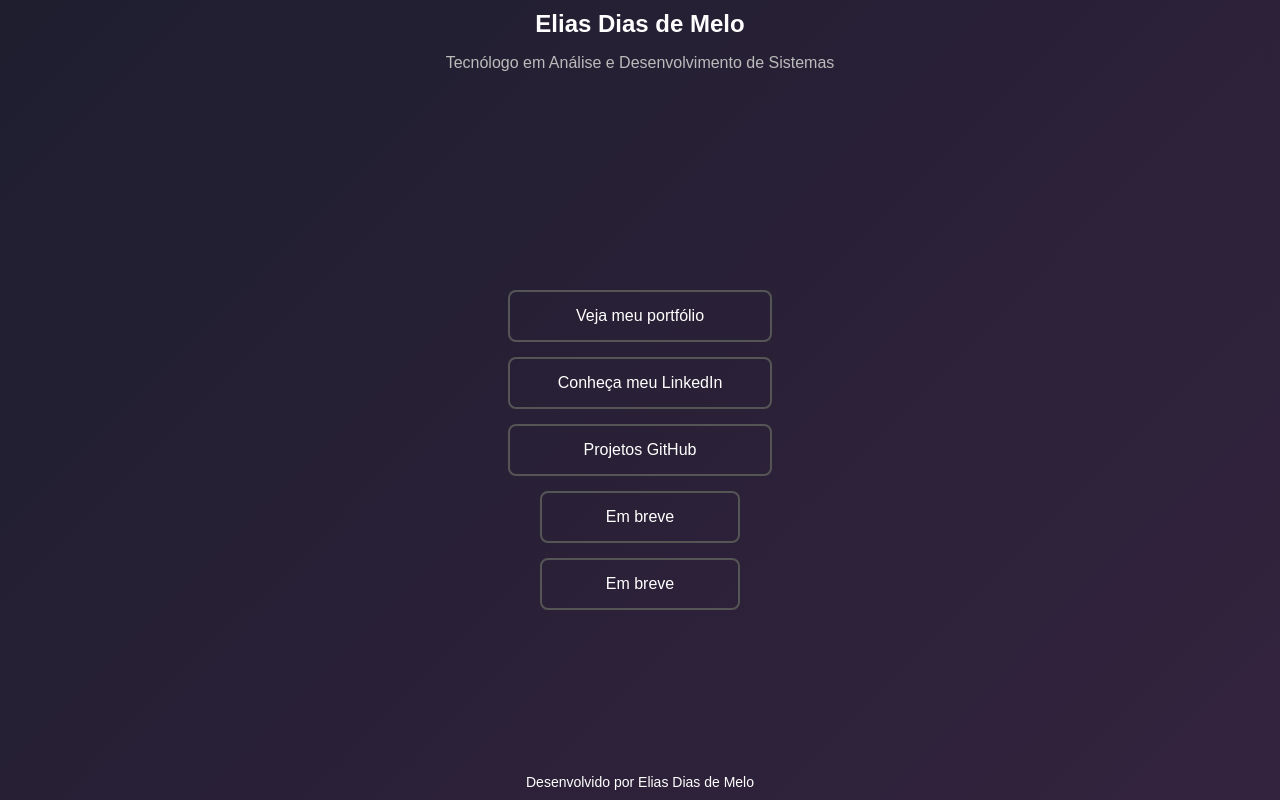
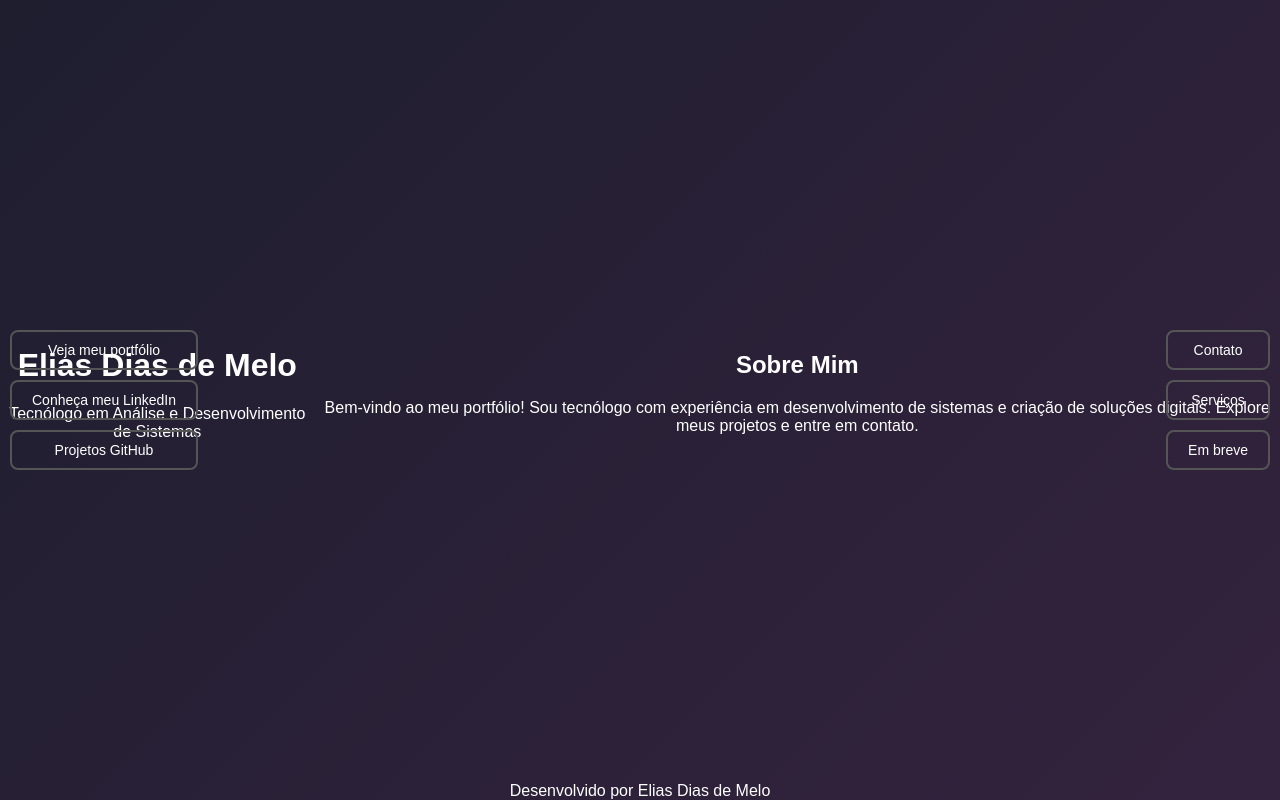
Before and after one commit to eliasmellodev/site, a plain HTML site: page index.html in a window 1280 px wide. Drawn offline with Linux system fonts and the light colour scheme.

Commit message:
nova att

```diff
--- a/index.html
+++ b/index.html
@@ -7,18 +7,29 @@
     <link rel="stylesheet" href="style.css">
 </head>
 <body>
-    <header>
-        <h1>Elias Dias de Melo</h1>
-        <p>Tecnólogo em Análise e Desenvolvimento de Sistemas</p>
-    </header>
-
-    <div class="buttons">
+    <aside class="sidebar left">
         <a href="#" class="button">Veja meu portfólio</a>
         <a href="#" class="button">Conheça meu LinkedIn</a>
         <a href="#" class="button">Projetos GitHub</a>
-        <button class="button">Em breve</button>
-        <button class="button">Em breve</button>
-    </div>
+    </aside>
+
+    <main>
+        <header>
+            <h1>Elias Dias de Melo</h1>
+            <p>Tecnólogo em Análise e Desenvolvimento de Sistemas</p>
+        </header>
+
+        <section class="info">
+            <h2>Sobre Mim</h2>
+            <p>Bem-vindo ao meu portfólio! Sou tecnólogo com experiência em desenvolvimento de sistemas e criação de soluções digitais. Explore meus projetos e entre em contato.</p>
+        </section>
+    </main>
+
+    <aside class="sidebar right">
+        <a href="#" class="button">Contato</a>
+        <a href="#" class="button">Serviços</a>
+        <a href="#" class="button">Em breve</a>
+    </aside>
 
     <footer>
         Desenvolvido por Elias Dias de Melo
--- a/script.js
+++ b/script.js
@@ -1,13 +1,9 @@
 document.addEventListener("DOMContentLoaded", () => {
     const buttons = document.querySelectorAll('.button');
 
-    if (buttons.length > 0) {
-        buttons.forEach(button => {
-            button.addEventListener('click', () => {
-                alert('Esta funcionalidade estará disponível em breve!');
-            });
+    buttons.forEach(button => {
+        button.addEventListener('click', () => {
+            alert('Esta funcionalidade estará disponível em breve!');
         });
-    } else {
-        console.warn('Nenhum botão encontrado com a classe .button');
-    }
+    });
 });
--- a/style.css
+++ b/style.css
@@ -6,56 +6,53 @@ body {
     display: flex;
     flex-direction: column;
     align-items: center;
-    justify-content: center;
     height: 100vh;
 }
 
 header {
-    position: absolute;
-    top: 10px;
     text-align: center;
-    width: 100%;
+    margin: 20px 0;
 }
 
-header h1 {
-    margin: 0;
-    font-size: 24px;
+main {
+    flex: 1;
+    display: flex;
+    justify-content: center;
+    align-items: center;
+    text-align: center;
 }
 
-header p {
-    font-size: 16px;
-    color: #bbb;
+.sidebar {
+    position: fixed;
+    top: 50%;
+    transform: translateY(-50%);
+    display: flex;
+    flex-direction: column;
+    gap: 10px;
 }
 
-.buttons {
-    display: flex;
-    flex-direction: column;
-    gap: 15px;
-    align-items: center;
-    margin-top: 100px;
+.sidebar.left {
+    left: 10px;
+}
+
+.sidebar.right {
+    right: 10px;
 }
 
 .button {
-    padding: 15px 30px;
+    padding: 10px 20px;
     border: 2px solid #555;
     border-radius: 8px;
     background: transparent;
     color: #fff;
-    font-size: 16px;
+    font-size: 14px;
     cursor: pointer;
     transition: all 0.3s ease;
     text-align: center;
     text-decoration: none;
-    width: 200px;
 }
 
 .button:hover {
     background: #444;
     transform: scale(1.05);
 }
-
-footer {
-    position: absolute;
-    bottom: 10px;
-    font-size: 14px;
-}
```
